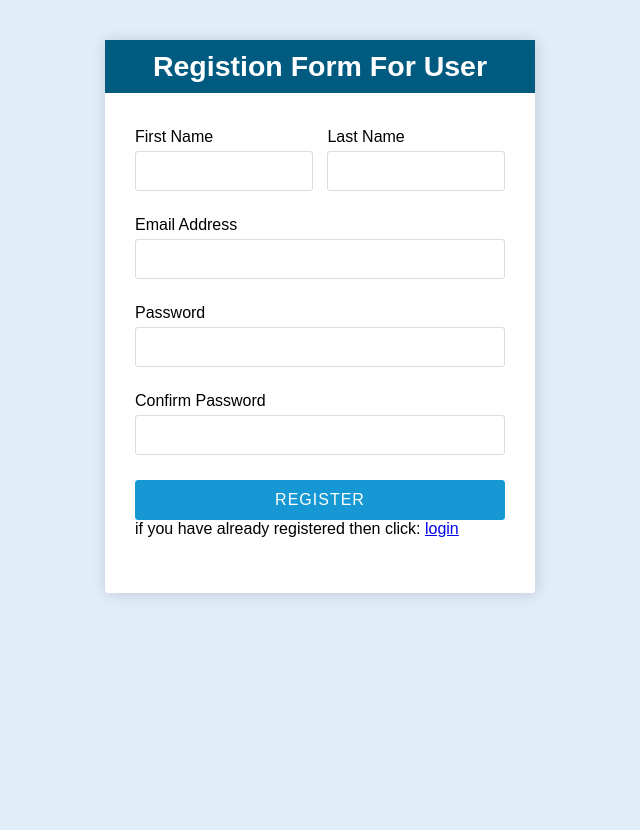
After one commit to abhayruparel/sem-viii-ibm-g02-digital-access-code-generation, a PHP site: page /user/userSignUp.php in a window 1280 px wide. The commit adds this page. Shown: the whole page, without its empty margins (320-960 px from the left). Run offline with PHP 8.4, Linux system fonts and the light colour scheme.

Commit message:
user: login, sign up, dashboard

```diff
--- a/admin/login.php
+++ b/admin/login.php
@@ -59,7 +59,7 @@ if ($_SERVER['REQUEST_METHOD'] == 'POST') {
             <br>
             <button type="submit">Login</button>
         </form>
-        <p>Already registered? <a href="register.php">SIGN-IN</a>
+        <p>New User? <a href="register.php">SIGN-UP</a>
     </body>
 
 </html>
--- /dev/null
+++ b/user/userDashboard.php
@@ -0,0 +1,3 @@
+<?php
+echo "hoi";
+?>
--- /dev/null
+++ b/user/userSignUp.php
@@ -0,0 +1,267 @@
+<?php
+require('../config.php');
+// Define and initialise the variables for form
+$firstname_err = $last_name_err = $email_err = $userPassword_err = $confirmPassword_err = '';
+$first_name = '';
+$last_name = '';
+$email = '';
+$userPassword = '';
+$confirmPassword = '';
+if ($_SERVER["REQUEST_METHOD"] == "POST") {
+    $first_name = $_POST['firstname'];
+    $last_name = $_POST['lastname'];
+    $email = $_POST['email'];
+    $userPassword = $_POST['password'];
+    $confirmPassword = $_POST['confirm_password'];
+    // first check if the user is already registered or not
+    $stmt = $con->prepare("SELECT * FROM user where email = ?");
+    $stmt->bind_param("s", $email);
+
+    $stmt->execute();
+    $stmt->store_result();
+    echo $stmt->num_rows();
+    if ($stmt->num_rows() != 0) {
+        echo "<script>alert('User is already registered!')</script>";
+    } else {
+        // data validation
+        $data_validation = 0;
+
+        // define and initialise the error variables
+
+        // firstname validation
+        if (!preg_match("/^[a-zA-z]+$/", $first_name)) {
+            $firstname_err = "Only alphabets and whitespace are allowed.";
+            $data_validation = 0;
+            // echo $firstname_err;
+        } else {
+            $data_validation = 1;
+        }
+        // lastname validation
+        if (!preg_match("/^[a-zA-z]+$/", $last_name)) {
+            $last_name_err = "Only alphabets and whitespace are allowed.";
+            // echo $last_name_err;
+            $data_validation = 0;
+        } else {
+            $data_validation = 1;
+        }
+        if (!filter_var($email, FILTER_VALIDATE_EMAIL)) {
+            $email_err = "Email is not of valid format.";
+            $data_validation = 0;
+            // echo $email_err;
+        } else {
+            $data_validation = 1;
+        }
+        // Password match
+        if (strlen($userPassword) < 8) {
+            $userPassword_err = "Password must be at least 8 characters.";
+            $data_validation = 0;
+        } else if (!preg_match("#[0-9]+#", $userPassword)) {
+            $userPassword_err = "Password must include at least one number!";
+            $data_validation = 0;
+        } else if (!preg_match("#[a-z]+#", $userPassword)) {
+            $userPassword_err = "Password must include at least one lower case letter!";
+            $data_validation = 0;
+        } else if (!preg_match("#[A-Z]+#", $userPassword)) {
+            $userPassword_err = "Password must include at least one upper case letter!";
+            $data_validation = 0;
+        } else if (!preg_match('/[^a-zA-Z\d]/', $userPassword)) {
+            $userPassword_err = "Password must include at least one special character!";
+            echo $userPassword;
+            $data_validation = 0;
+        } else if ($userPassword != $confirmPassword) {
+            $confirmPassword_err = "Confirm password does not match with password";
+            $data_validation = 0;
+        } else {
+            $data_validation = 1;
+            $userPassword_err = $confirmPassword_err = '';
+        }
+
+        // echo $data_validation;
+        if ($data_validation === 1) {
+            $saltvalue = bin2hex(openssl_random_pseudo_bytes(16));
+
+            $iterations = 1000;
+            $sizeOfHash = 64;
+            $hashedPassword = hash_pbkdf2("sha512", $userPassword, $saltvalue, $iterations, $sizeOfHash);
+            $verified = 0;
+            $stmt = $con->prepare("INSERT INTO user(first_name, last_name,email, password, saltvalue, verified) VALUES (?,?,?,?,?,?)");
+            $stmt->bind_param("ssssss", $first_name, $last_name, $email, $hashedPassword, $saltvalue, $verified);
+
+            $stmt->execute();
+
+            if ($stmt->affected_rows === 1) {
+                echo "<script>alert('New user registered successfully!')</script>";
+            } else {
+                echo 'Error: ' . $stmt->error;
+            }
+        }
+    }
+}
+?>
+
+<!-- Design by foolishdeveloper.com -->
+
+<!DOCTYPE html>
+<html lang="en">
+
+<head>
+
+    <meta charset="UTF-8">
+    <meta http-equiv="X-UA-Compatible" content="IE=edge">
+    <meta name="viewport" content="width=device-width, initial-scale=1.0">
+    <title>User Register</title>
+
+    <style>
+        @import url('https://fonts.googleapis.com/css?family=Josefin+Sans:300,400,700&display=swap');
+
+        * {
+            margin: 0;
+            padding: 0;
+            box-sizing: border-box;
+            outline: none;
+            font-family: sans-serif;
+        }
+
+        body {
+            height: 100vh;
+            background: #e1edf9;
+        }
+
+        .wrapper {
+            max-width: 450px;
+            width: 100%;
+            margin: 30px auto 0;
+            padding: 10px;
+
+        }
+
+        .wrapper .form_container {
+            background: #fff;
+            padding: 30px;
+            box-shadow: 1px 1px 15px rgba(0, 0, 0, 0.15);
+            border-radius: 3px;
+        }
+
+        .heading {
+            background: #015a80;
+            margin: -30px;
+            text-align: center;
+            color: white;
+            font-size: 19px;
+            margin-bottom: 35px;
+            padding: 10px;
+
+
+        }
+
+        .wrapper .form_container .form_item {
+            margin-bottom: 25px;
+        }
+
+        .form_wrap.fullname,
+        .form_wrap.select_box {
+            display: flex;
+        }
+
+        .form_wrap.fullname .form_item,
+        .form_wrap.select_box .form_item {
+            width: 50%;
+        }
+
+        .form_wrap.fullname .form_item:first-child,
+        .form_wrap.select_box .form_item:first-child {
+            margin-right: 4%;
+        }
+
+        .wrapper .form_container .form_item label {
+            display: block;
+            margin-bottom: 5px;
+        }
+
+        .form_item input,
+        .form_item select {
+            width: 100%;
+            padding: 10px;
+            font-size: 16px;
+            border: 1px solid #dadce0;
+            border-radius: 3px;
+        }
+
+        .form_item input:focus {
+            border-color: #6271f0;
+        }
+
+        .btn input[type="submit"] {
+            background: #1598d4;
+            border: 1px solid #1598d4;
+            padding: 10px;
+            width: 100%;
+            font-size: 16px;
+            letter-spacing: 1px;
+            border-radius: 3px;
+            cursor: pointer;
+            color: #fff;
+        }
+    </style>
+</head>
+
+<body>
+
+    <div class="wrapper">
+
+
+        <div class="form_container">
+            <form name="form" action="<?php echo $_SERVER['PHP_SELF']; ?>" method="POST">
+                <div class="heading">
+                    <h2>Registion Form For User</h2>
+                </div>
+                <div class="form_wrap fullname">
+                    <div class="form_item">
+                        <label>First Name</label>
+                        <input type="text" value="<?php echo (isset($first_name) ? $first_name : ''); ?>" name="firstname">
+                        <div class="error" id="fname"><?php echo $firstname_err; ?></div>
+                    </div>
+                    <div class="form_item">
+                        <label>Last Name</label>
+                        <input type="text" value="<?php echo (isset($last_name) ? $last_name : ''); ?>" name="lastname">
+                        <div class="error" id="lname"><?php echo $last_name_err; ?></div>
+                    </div>
+                </div>
+                <div class="form_wrap">
+                    <div class="form_item">
+                        <label>Email Address</label>
+                        <input type="text" value="<?php echo (isset($email) ? $email : ''); ?>" name="email">
+                        <div class="error" id="email"><?php echo $email_err; ?></div>
+                    </div>
+                </div>
+                <div class="form_wrap">
+                    <div class="form_item">
+                        <label>Password</label>
+                        <input type="password" value="<?php echo (isset($userPassword) ? $userPassword : $userPassword_err); ?>" name="password">
+                        <div class="error" id="Password"><?php echo $userPassword_err; ?></div>
+                    </div>
+                </div>
+                <div class="form_wrap">
+                    <div class="form_item">
+                        <label>Confirm Password</label>
+                        <input type="password" value="<?php echo (isset($confirmPassword) ? $confirmPassword : ''); ?>" name="confirm_password">
+                        <div class="error" id="ConfirmPassword"><?php echo $confirmPassword_err; ?></div>
+                    </div>
+                </div>
+
+                <div class="btn">
+                    <input type="submit" value="REGISTER">
+                </div>
+                <div class="form_wrap">
+                    <div class="form_item">
+                        <p>if you have already registered then click: <a href="user_login.php">login</a></p>
+                    </div>
+                </div>
+            </form>
+        </div>
+
+    </div>
+
+</body>
+
+</html>
```
Also changed, not shown: user/style.css (added, +59 -0 lines), user/user_login.php (added, +65 -0 lines).
